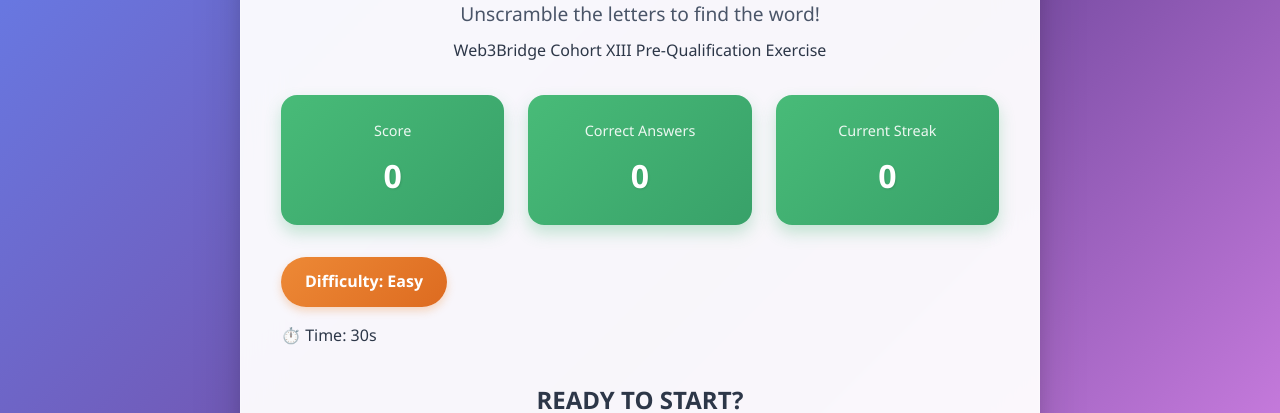
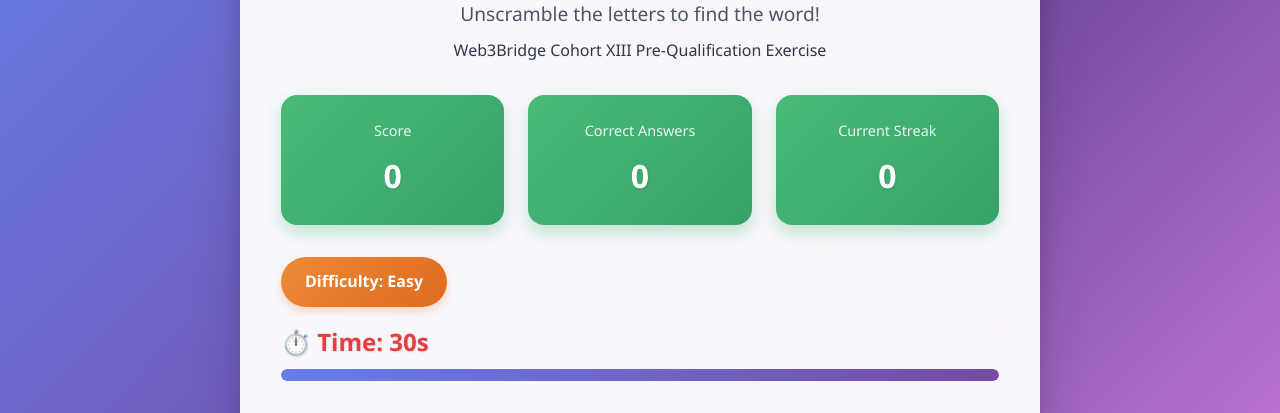
Before and after one commit to janeezy/Word-Scramble-Game-, a plain HTML site: page index.html in a window 1280 px wide. Shown: the part 143-556 px from the top of the page. Drawn offline with Linux system fonts and the light colour scheme.

Commit message:
scrambled word

```diff
--- a/style.css
+++ b/style.css
@@ -176,3 +176,55 @@
         .timer-section {
             margin-bottom: 1rem;
         }
+          .timer {
+            font-size: 1.5rem;
+            font-weight: 600;
+            color: #e53e3e;
+            margin-bottom: 0.5rem;
+            text-shadow: 1px 1px 2px rgba(0, 0, 0, 0.1);
+        }
+
+        .progress-bar {
+            width: 100%;
+            height: 12px;
+            background: rgba(226, 232, 240, 0.8);
+            border-radius: 6px;
+            overflow: hidden;
+            box-shadow: inset 0 2px 4px rgba(0, 0, 0, 0.1);
+        }
+
+        .progress-fill {
+            height: 100%;
+            background: linear-gradient(135deg, #667eea, #764ba2);
+            border-radius: 6px;
+            transition: width 0.3s ease;
+            width: 100%;
+        }
+
+        /* Main Game Area */
+        .game-area {
+            margin-bottom: 2rem;
+        }
+
+        .word-display {
+            margin-bottom: 2rem;
+        }
+
+        .scrambled-word {
+            font-size: 3.5rem;
+            font-weight: 800;
+            color: #2d3748;
+            margin: 2rem 0;
+            letter-spacing: 0.3rem;
+            text-transform: uppercase;
+            background: linear-gradient(135deg, #ffd89b 0%, #19547b 100%);
+            -webkit-background-clip: text;
+            -webkit-text-fill-color: transparent;
+            background-clip: text;
+            text-shadow: 2px 2px 4px rgba(0, 0, 0, 0.1);
+            transition: all 0.3s ease;
+        }
+
+        .scrambled-word:hover {
+            transform: scale(1.05);
+        }
```
Also changed, not shown: 1 other file.
